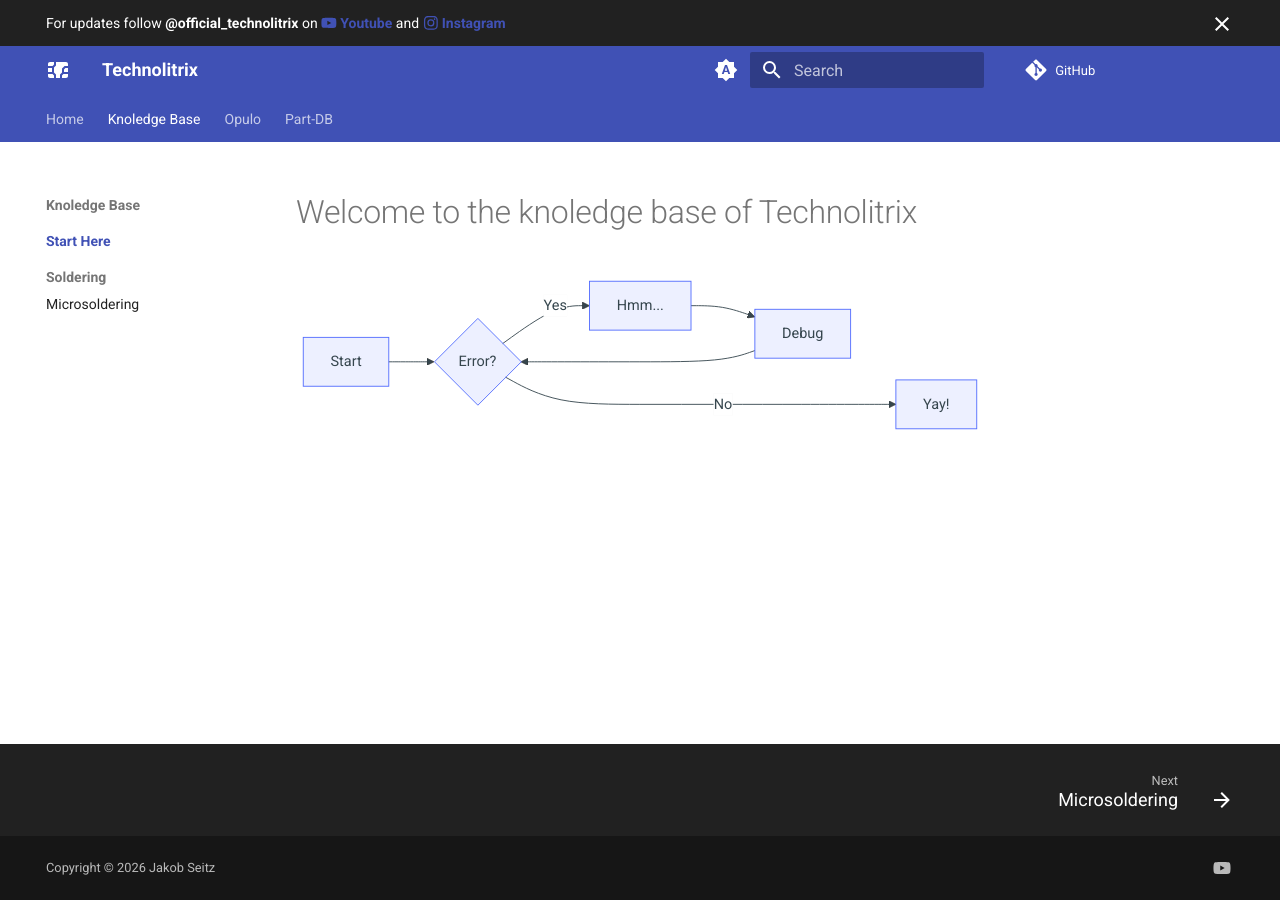
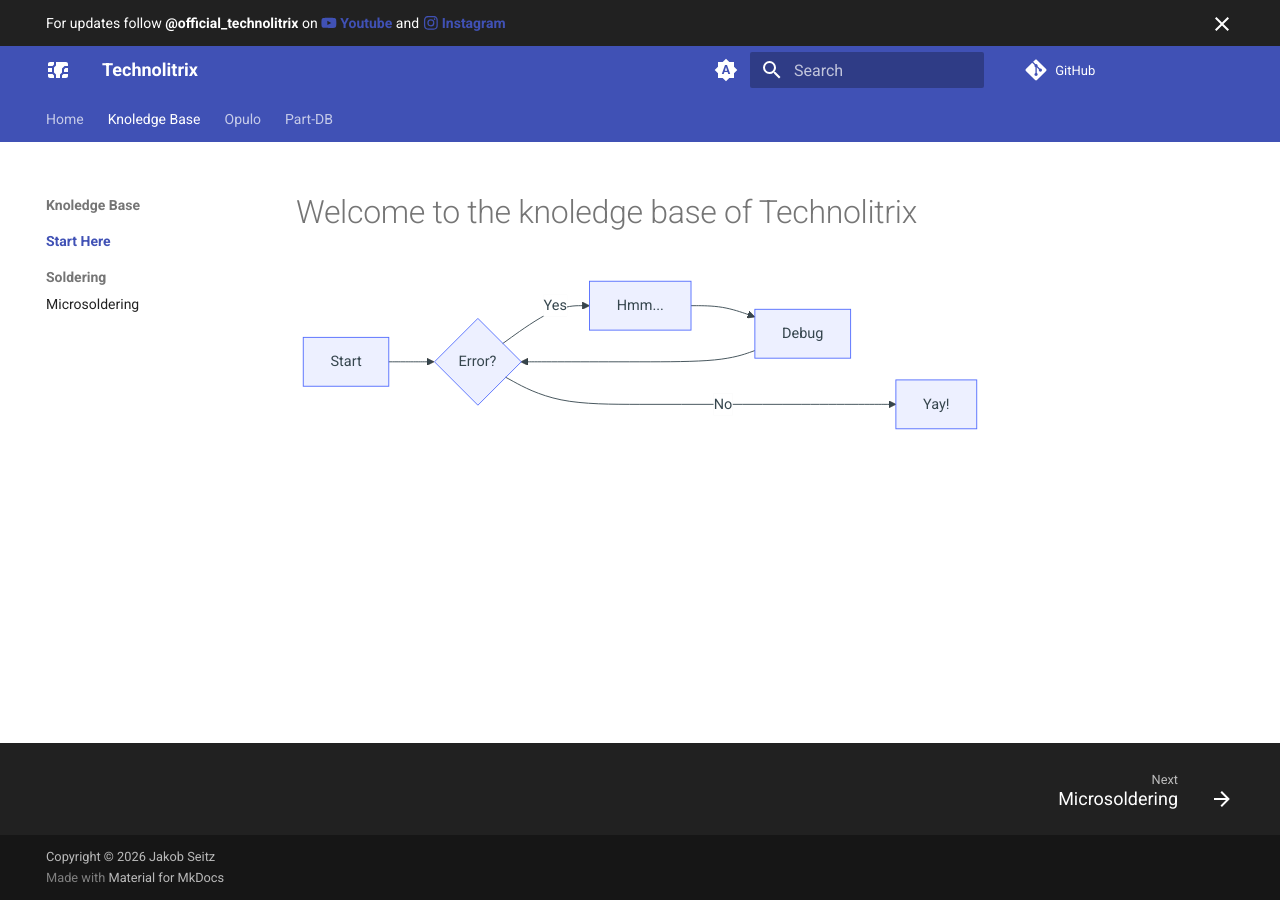
Before and after one commit to Technolitix/docs, an MkDocs documentation site: the page built from docs/index.md, in a window 1280 px wide. Built offline with MkDocs 1.6.1 and Material for MkDocs 9.7.7, drawn with Linux system fonts in a browser that asks for light colours.

Commit message:
Update mkdocs.yml

```diff
--- a/mkdocs.yml
+++ b/mkdocs.yml
@@ -84,11 +84,6 @@ markdown_extensions:
 copyright: Copyright &copy; 2026 Jakob Seitz
 extra_css:
   - stylesheets/extra.css
-extra:
-  generator: false
-  social:
-    - icon: fontawesome/brands/youtube
-      link: https://www.youtube.com/@jcs-fpv
 
 nav:
   - Home: https://docs.technolitrix.org
```
